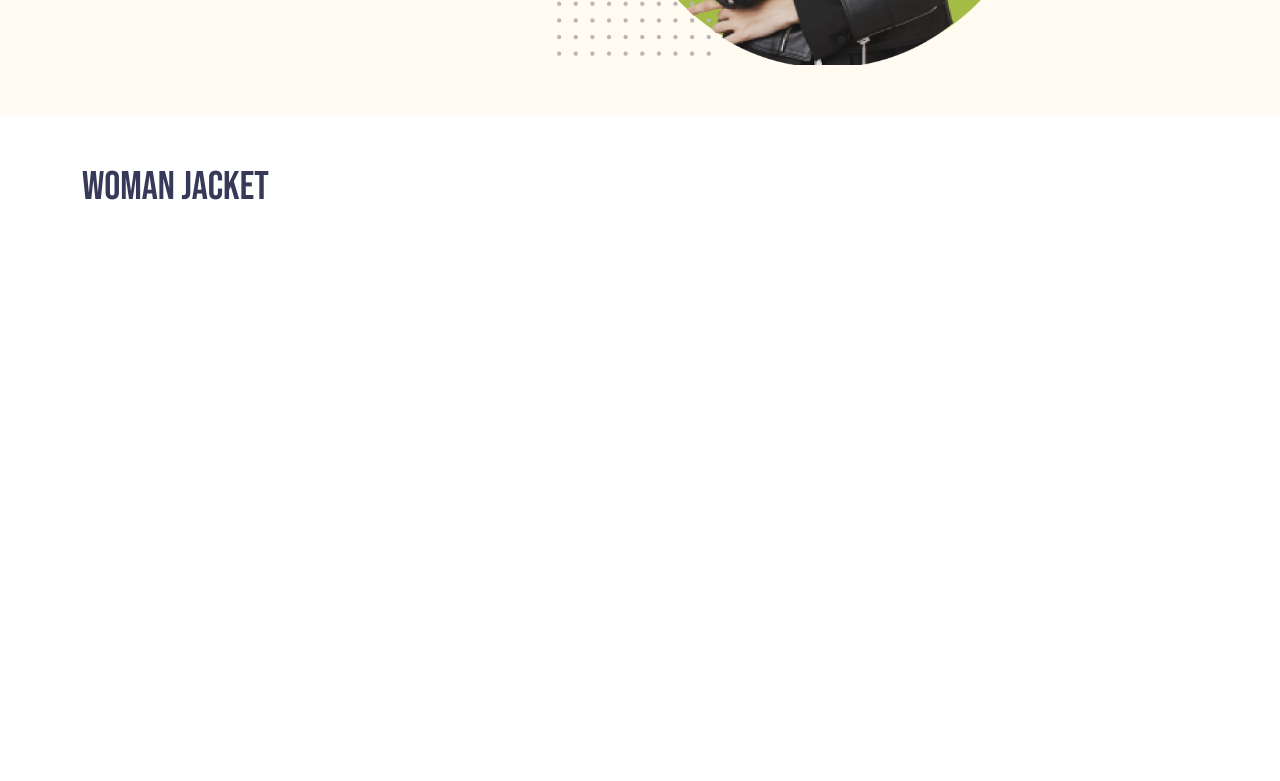
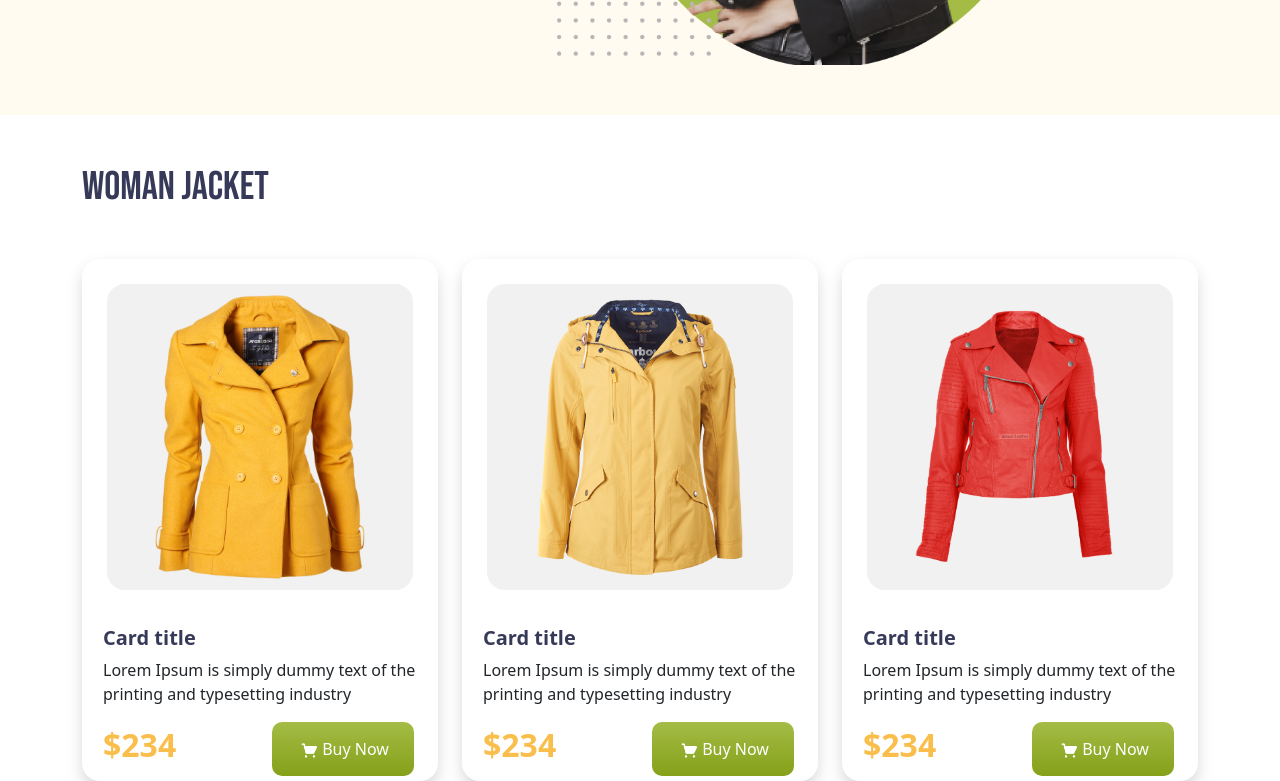
Before and after one commit to shihabalratul/assignment-2, a plain HTML site: page index.html in a window 1280 px wide. Shown: the part 491-1272 px from the top of the page. Before the commit the page ends 800 px from the top, so only its background shows below. Drawn offline with nearby package versions, Linux system fonts and the light colour scheme.

Commit message:
card radius problem fixed

```diff
--- a/css/style.css
+++ b/css/style.css
@@ -27,9 +27,7 @@
     width:25px;
     padding:0 3px;
 }
-.penguine-card{
-    border:0;
-}
+
 .penguine-card-footer{
     background-color: white;
     border:0;
@@ -37,13 +35,12 @@
 }
 .penguine-image{
     background-color: #F1F1F1;
-    margin:15px 5px;
-    padding:5px;
-
-}
-.penguine-border-radius{
-    border-radius: 15px;
-
+    margin:20px;
+    padding:20px;
 
 
 }
+.card-radius{
+    border-radius:18px;
+    padding:5px;
+}
--- a/index.html
+++ b/index.html
@@ -53,7 +53,63 @@
     </header>
     <main class="container">
         <h1 class="bebas-neue blue-highlighted my-5">Woman Jacket</h1>
+        <div class="row row-cols-1 row-cols-md-3 g-4">
+            <div class="col">
+              <div class="card-radius border-0 shadow h-100">
+                <div class="penguine-image card-radius">
+                  <img src="images/yellow-coat.png" class="card-img-top" alt="...">
+                </div>
+                <div class="card-body">
+                  <h5 class="card-title blue-highlighted fw-bold">Card title</h5>
+                  <p class="card-text">Lorem Ipsum is simply dummy text of the
+                    printing and typesetting industry</p>
+                </div>
+                <div class="mx-3 d-flex align-items-center">
+                    <h2 class="orange-highlighted fw-bolder me-5 ">$234</h2>
+                    <a class="buy-button ms-5"><img src="icons/shopping-cart 1.png" alt="">Buy Now</a>
 
+
+                </div>
+              </div>
+            </div>
+            <div class="col">
+              <div class="card-radius border-0 shadow h-100">
+                <div class="penguine-image card-radius">
+                  <img src="images/ladies-jacket.png" class="card-img-top" alt="...">
+                </div>
+
+                <div class="card-body">
+                  <h5 class="card-title blue-highlighted fw-bold">Card title</h5>
+                  <p class="card-text">Lorem Ipsum is simply dummy text of the
+                    printing and typesetting industry</p>
+                </div>
+                <div class="mx-3 d-flex align-items-center">
+                    <h2 class="orange-highlighted fw-bolder me-5 ">$234</h2>
+                    <a class="buy-button ms-5"><img src="icons/shopping-cart 1.png" alt="">Buy Now</a>
+
+
+                </div>
+              </div>
+            </div>
+            <div class="col">
+              <div class="card-radius border-0 shadow h-100">
+               <div class="penguine-image card-radius">
+                <img src="images/women-leather-jacket.png" class="card-img-top" alt="...">
+               </div>
+                <div class="card-body">
+                  <h5 class="card-title blue-highlighted fw-bold">Card title</h5>
+                  <p class="card-text">Lorem Ipsum is simply dummy text of the
+                    printing and typesetting industry</p>
+                </div>
+                <div class="mx-3 d-flex align-items-center">
+                    <h2 class="orange-highlighted fw-bolder me-5 ">$234</h2>
+                    <a class="buy-button ms-5"><img src="icons/shopping-cart 1.png" alt="">Buy Now</a>
+
+
+                </div>
+              </div>
+            </div>
+          </div>
 
     </main>
 
```
